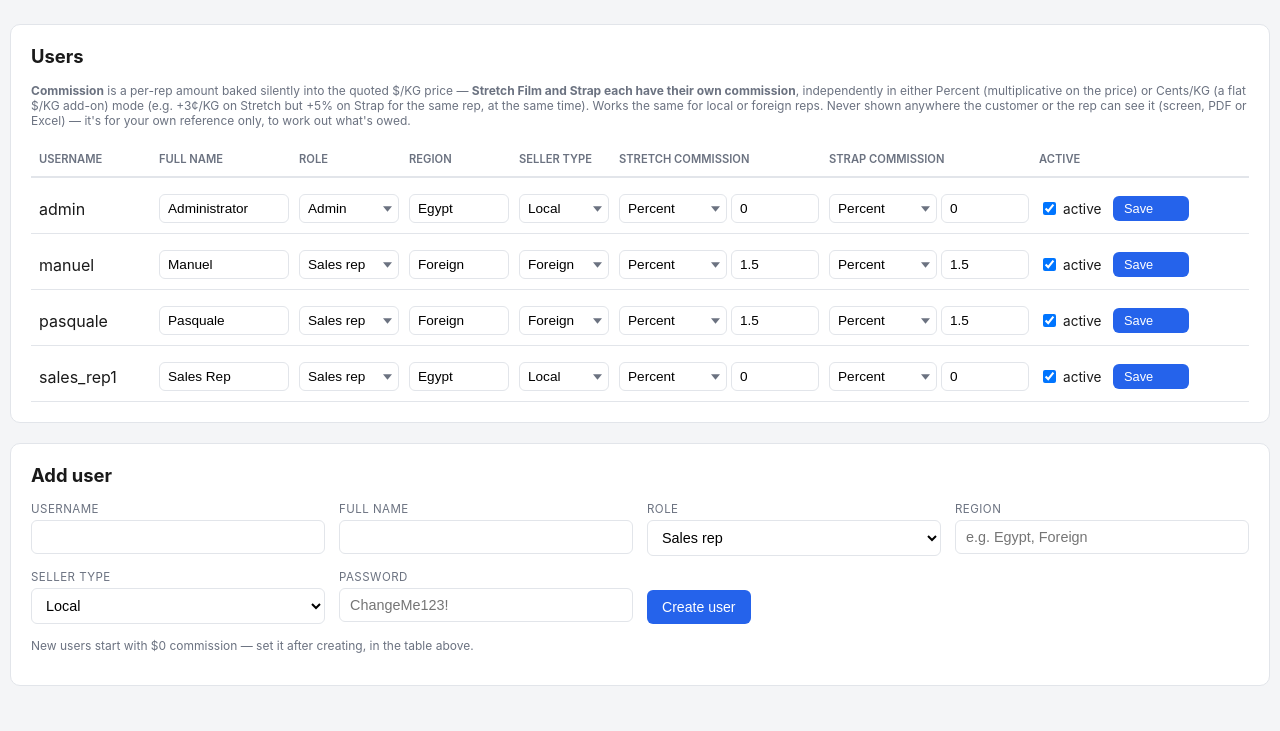
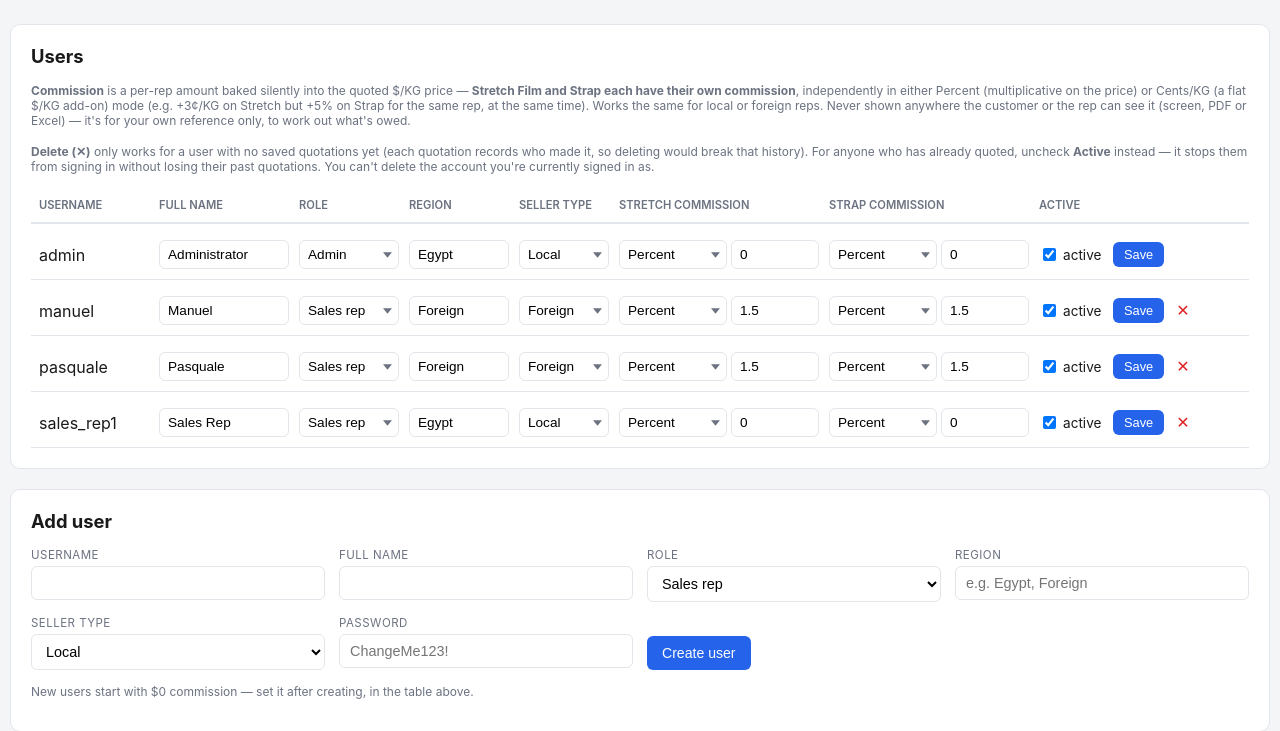
Before and after one commit to erpclipsico-oss/stretch-pricing-app, a Flask app: page /admin/users in a window 1280 px wide. Shown: the part 59-790 px from the top of the page. Before the commit the page ends 745 px from the top, so only its background shows below. Run offline with Flask 3, Linux system fonts and the light colour scheme; the visitor is signed in with stand-in values (Sample User, id 1); data comes from the database, SQL or seed files in the repository.

Commit message:
Add files via upload

```diff
--- a/stretch-pricing-app/app/app.py
+++ b/stretch-pricing-app/app/app.py
@@ -731,13 +731,20 @@ def create_app():
                 credit_term=credit_term,
                 round_result=False,
             )
+            # v90 -- which container size (40ft/20ft) this line is quoted
+            # for, purely so the printed Pallets/Container figure can show
+            # the one number that matches -- see quotation_line.container_pref.
+            container_pref = l.get("container_pref") or "40ft"
+            if container_pref not in ("40ft", "20ft"):
+                container_pref = "40ft"
             db.execute(
                 """INSERT INTO quotation_line
                    (quotation_id, product_id, pallet_type, packing_type, quantity_pallets,
                     unit_price_usd_kg, unit_price_usd_kg_raw, unit_price_full_usd_kg, total_kg,
                     line_discount_pct, pricing_basis, colored,
-                    custom_roll_weight_kg, custom_core_weight_kg, custom_width_mm, custom_rolls_per_pallet, uv_type)
-                   VALUES (?,?,?,?,?,?,?,?,?,?,?,?,?,?,?,?,?)""",
+                    custom_roll_weight_kg, custom_core_weight_kg, custom_width_mm, custom_rolls_per_pallet, uv_type,
+                    container_pref)
+                   VALUES (?,?,?,?,?,?,?,?,?,?,?,?,?,?,?,?,?,?)""",
                 (quotation_id, product["id"], pallet_type,
                  l.get("packing_type", "Automatic"), float(l.get("quantity_pallets") or 0),
                  unit_price, unit_price_raw, unit_price_full, total_kg, line_discount_pct, pricing_basis,
@@ -746,7 +753,7 @@ def create_app():
                  (float(custom_core_weight_kg) if custom_core_weight_kg not in (None, "") else None),
                  (float(custom_width_mm) if custom_width_mm not in (None, "") else None),
                  (float(custom_rolls_per_pallet) if custom_rolls_per_pallet not in (None, "") else None),
-                 uv_type),
+                 uv_type, container_pref),
             )
 
         db.commit()
@@ -825,7 +832,7 @@ def create_app():
             (qid,),
         ).fetchall()
         basis_labels = {"gross": "$/Roll (Gross)", "net": "$/Roll (Net)", "per_kg": "$/KG",
-                         "per_coil": "$/Roll (CFR)"}
+                         "per_coil": "$/Roll"}
         # v67 -- per-line FOB $/KG and CIF $/KG, shown on the saved-
         # quotation view page, PDF and Excel (previously only the plain
         # "Unit $/KG" -- EX-Work for Stretch, CFR for Strap -- and the
@@ -971,19 +978,23 @@ def create_app():
             # "Stuffing —" note), on the owner's explicit request. Strap
             # reuses the "stuffing" figures above (a single resolved
             # container choice, 20ft or 40ft, per the line's own Box/
-            # Container inputs). Stretch Film has no per-line container
-            # choice, so both the 40ft and 20ft capacities from the
-            # Details-sheet packing-tier lookup are shown side by side --
-            # see cost_engine.lookup_packing_tier()/effective_rolls_per_pallet().
-            # Pre-Stretch lines aren't stuffed into a container via the
-            # packing-tier table at all, so Pallets/Container is left blank
-            # for them; Rolls/Pallet is still the rep's own saved figure.
+            # Container inputs).
+            # v90 -- Stretch Film used to show BOTH the 40ft and 20ft
+            # capacities together ("34/20"), which read as one confusing
+            # combined number -- owner asked for just the one she's actually
+            # quoting. It now picks a single figure using the line's own
+            # container_pref (40ft/20ft), the same way Strap already picks
+            # one via its Box/Container inputs. Both container labels are
+            # spelled out ("40ft"/"20ft") rather than with an apostrophe
+            # (was "40'"), which read as an inch mark. Pre-Stretch lines
+            # aren't stuffed into a container via the packing-tier table at
+            # all, so Pallets/Container is left blank for them; Rolls/Pallet
+            # is still the rep's own saved figure.
             rolls_per_pallet_display = pallets_per_container_display = None
             if line_pl in ("pet", "pp"):
                 if stuffing:
                     rolls_per_pallet_display = stuffing["rolls_per_pallet"]
-                    container_short = "40'" if stuffing["container"] == "40ft" else "20'"
-                    pallets_per_container_display = f"{stuffing['pallets_per_container']} ({container_short})"
+                    pallets_per_container_display = f"{stuffing['pallets_per_container']} ({stuffing['container']})"
             elif not (l["is_prestretch"] if "is_prestretch" in l.keys() else False):
                 eff_roll_weight = spec["roll_weight_kg"] if spec else l["p_roll_weight_kg"]
                 eff_auto_manual = l["packing_type"] if ("packing_type" in l.keys() and l["packing_type"]) else "Automatic"
@@ -996,8 +1007,11 @@ def create_app():
                 if tier and (tier["pallets_per_container40"] or tier["pallets_per_container20"]):
                     c40 = tier["pallets_per_container40"]
                     c20 = tier["pallets_per_container20"]
-                    pallets_per_container_display = (
-                        f"{c40:g}/{c20:g}" if c40 and c20 else f"{c40 or c20:g}")
+                    line_container_pref = l["container_pref"] if "container_pref" in l.keys() and l["container_pref"] else "40ft"
+                    chosen = c40 if line_container_pref == "40ft" else c20
+                    chosen = chosen or c40 or c20  # fall back if the preferred size has no figure at all
+                    if chosen:
+                        pallets_per_container_display = f"{chosen:g} ({line_container_pref})"
             else:
                 rolls_per_pallet_display = l["prestretch_rolls_per_pallet"] if "prestretch_rolls_per_pallet" in l.keys() else None
 
@@ -1218,6 +1232,46 @@ def create_app():
         )
         db.commit()
         flash("User updated.", "success")
+        return redirect(url_for("admin_users"))
+
+    @app.route("/admin/users/<int:uid>/delete", methods=["POST"])
+    @admin_required
+    def admin_user_delete(uid):
+        """v89 -- was missing entirely (only create/update existed); the
+        "Active" checkbox on the Users page was the only way to retire an
+        account. Deleting outright is refused, with a clear reason, in the
+        two cases where it would either break the app or silently erase
+        the audit trail on saved quotations: deleting yourself while
+        signed in, and deleting a user who still has quotations attributed
+        to them (quotation.created_by_id -> user.id is a real foreign key,
+        enforced -- see db.get_db()'s PRAGMA foreign_keys = ON -- so this
+        would otherwise fail with a raw DB error instead of an explanation).
+        In the second case, deactivating the account (the checkbox) is the
+        safe alternative -- it keeps every past quotation's "who made this
+        quote" intact for the sales history, while stopping that user from
+        logging in again."""
+        db = g.db
+        if uid == g.user["id"]:
+            flash("You can't delete the account you're currently signed in as.", "error")
+            return redirect(url_for("admin_users"))
+        target = db.execute("SELECT * FROM user WHERE id=?", (uid,)).fetchone()
+        if not target:
+            flash("User not found.", "error")
+            return redirect(url_for("admin_users"))
+        quote_count = db.execute(
+            "SELECT COUNT(*) c FROM quotation WHERE created_by_id=?", (uid,)
+        ).fetchone()["c"]
+        if quote_count:
+            flash(
+                f"Can't delete {target['username']}: {quote_count} saved quotation(s) are still "
+                "attributed to them, and deleting would break that history. Uncheck \"Active\" "
+                "instead to stop them from signing in without losing the record of what they quoted.",
+                "error",
+            )
+            return redirect(url_for("admin_users"))
+        db.execute("DELETE FROM user WHERE id=?", (uid,))
+        db.commit()
+        flash(f"User {target['username']} deleted.", "success")
         return redirect(url_for("admin_users"))
 
     # ---------- Admin: rates (products / factors / freight) ----------
@@ -2178,7 +2232,7 @@ def build_pdf(q, lines, totals):
         header = [Paragraph(t, header_style) for t in
                   ["#", "Product", "Pallet", "Packing", "Basis",
                    "Roll Weight<br/>(kg)", "Core Weight<br/>(kg)", "Rolls/<br/>Pallet",
-                   "Pallets/<br/>Container<br/>(40'/20')", f"FOB Price<br/>({dollar_unit})",
+                   "Pallets/<br/>Container", f"FOB Price<br/>({dollar_unit})",
                    f"CIF Price<br/>({dollar_unit})"]]
         rows = [header]
         span_commands = []
@@ -2408,7 +2462,7 @@ def build_xlsx(q, lines, totals):
     def _write_header_row(hdr_row, dollar_unit):
         headers = ["#", "Product", "Pallet", "Packing", "Basis",
                    "Roll Weight\n(kg)", "Core Weight\n(kg)", "Rolls/Pallet",
-                   "Pallets/Container\n(40'/20')", f"FOB Price\n({dollar_unit})",
+                   "Pallets/Container", f"FOB Price\n({dollar_unit})",
                    f"CIF Price\n({dollar_unit})"]
         for col, h in enumerate(headers, start=1):
             cell = ws.cell(row=hdr_row, column=col, value=h)
--- a/stretch-pricing-app/app/db.py
+++ b/stretch-pricing-app/app/db.py
@@ -160,6 +160,14 @@ CREATE TABLE IF NOT EXISTS quotation_line (
     -- flag, like "Colored" -- see cost_engine.margin_pct_for()/
     -- compute_ex_work_usd_kg().
     uv_type TEXT,
+    -- v90 -- Stretch Film line only: which container size (40ft/20ft) the
+    -- rep is quoting this line for, purely to pick a single Pallets/
+    -- Container figure to print (was showing both the 40ft and 20ft
+    -- capacities together as "34/20", which read as one confusing combined
+    -- number -- owner asked for just the one she's actually quoting).
+    -- Doesn't touch the price/FOB/CFR math at all -- Stretch's FOB is
+    -- still a flat per-port addon, not container-split like Strap.
+    container_pref TEXT NOT NULL DEFAULT '40ft',
     FOREIGN KEY (quotation_id) REFERENCES quotation(id)
 );
 
@@ -709,6 +717,15 @@ def _migrate(conn):
             "UPDATE strap_line_config SET direct_labor_per_ton_egp = direct_labor_per_kg_usd * 1000 * 45 "
             "WHERE line_key='pp' AND direct_labor_per_ton_egp = 0"
         )
+        conn.commit()
+
+    # v90 -- see quotation_line.container_pref's comment above: a Stretch
+    # Film line's own 40ft/20ft display choice for the printed Pallets/
+    # Container figure. Existing saved lines default to '40ft' (the column's
+    # own DEFAULT already covers that on ALTER).
+    line_cols = {row["name"] for row in conn.execute("PRAGMA table_info(quotation_line)").fetchall()}
+    if "container_pref" not in line_cols:
+        conn.execute("ALTER TABLE quotation_line ADD COLUMN container_pref TEXT NOT NULL DEFAULT '40ft'")
         conn.commit()
 
 
--- a/stretch-pricing-app/app/templates/admin_users.html
+++ b/stretch-pricing-app/app/templates/admin_users.html
@@ -11,6 +11,12 @@
     Stretch but +5% on Strap for the same rep, at the same time). Works the same for local or foreign
     reps. Never shown anywhere the customer or the rep can see it (screen, PDF or Excel) &mdash; it's
     for your own reference only, to work out what's owed.
+  </p>
+  <p class="hint" style="margin-bottom:14px;">
+    <strong>Delete (✕)</strong> only works for a user with no saved quotations yet (each quotation
+    records who made it, so deleting would break that history). For anyone who has already quoted,
+    uncheck <strong>Active</strong> instead &mdash; it stops them from signing in without losing
+    their past quotations. You can't delete the account you're currently signed in as.
   </p>
   <div class="users-scroll">
   <div class="edit-grid">
@@ -56,7 +62,14 @@
         <label class="active-cell">
           <input type="checkbox" name="active" {% if u.active %}checked{% endif %} style="width:auto;"> active
         </label>
-        <button type="submit" class="btn btn-primary btn-sm">Save</button>
+        <span style="display:flex; gap:6px; align-items:center;">
+          <button type="submit" class="btn btn-primary btn-sm">Save</button>
+          {% if u.id != current_user.id %}
+          <button type="submit" class="btn-remove" title="Delete"
+                  formaction="{{ url_for('admin_user_delete', uid=u.id) }}"
+                  onclick="return confirm('Delete {{ u.username }}? This only works if they have no saved quotations -- otherwise uncheck Active instead.');">✕</button>
+          {% endif %}
+        </span>
       </form>
     </div>
     {% endfor %}
```
Also changed, not shown: stretch-pricing-app/app/templates/pricing.html (+13 -0 lines), stretch-pricing-app/app/templates/view_quotation.html (+10 -4 lines).
